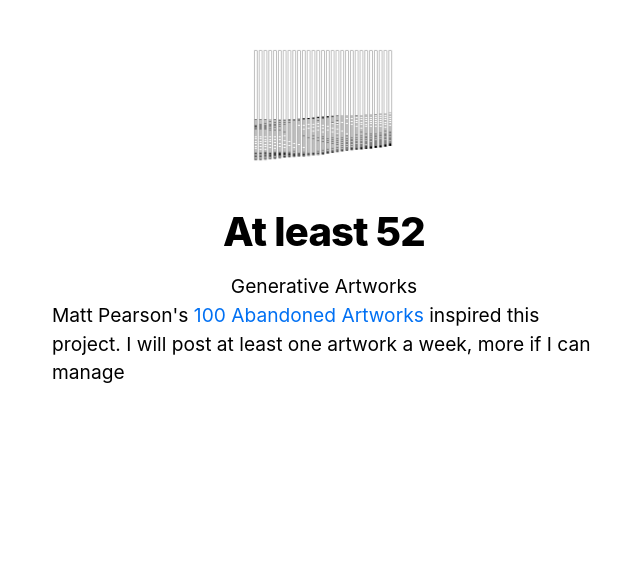
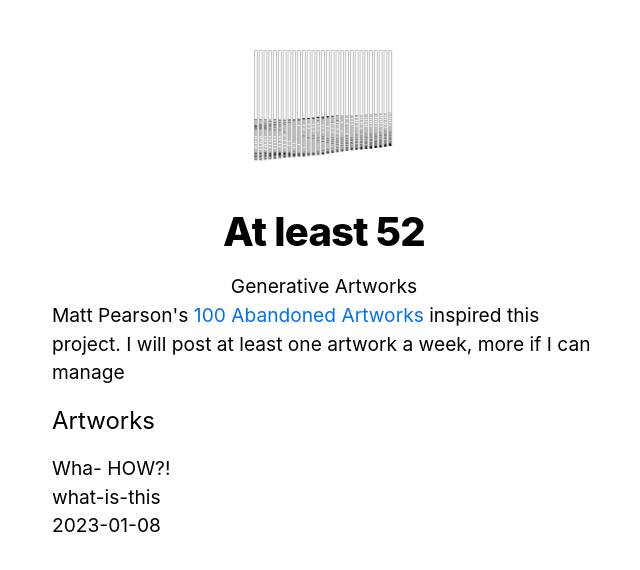
Before and after one commit to SazedWorldbringer/atleast52, a Next.js app: page / in a window 1280 px wide. Shown: the top 570 px of the page, without its empty margins (316-956 px from the left). Built offline with nearby package versions, Linux system fonts and the light colour scheme.

Commit message:
feat: read and render artwork md files

```diff
--- a/pages/index.js
+++ b/pages/index.js
@@ -2,8 +2,18 @@
 import Link from 'next/link';
 import Layout, { siteTitle } from '../components/layout';
 import utilStyles from '../styles/utils.module.css';
+import { getSortedPostsData } from '../lib/artworks.js'
 
-export default function Home() {
+export async function getStaticProps() {
+  const allPostsData = getSortedPostsData();
+  return {
+    props: {
+      allPostsData,
+    }
+  }
+}
+
+export default function Home({ allPostsData }) {
   return (
     <Layout home>
       <Head>
@@ -15,6 +25,20 @@
           I will post at least one artwork a week, more if I can manage
         </p>
       </section>
+    <section className={`${utilStyles.headingMd} ${utilStyles.padding1px}`}>
+     <h2 className={utilStyles.headingLg}>Artworks</h2>
+        <ul className={utilStyles.list}>
+          {allPostsData.map(({ id, date, title }) => (
+            <li className={utilStyles.listItem} key={id}>
+              {title}
+              <br />
+              {id}
+              <br />
+              {date}
+            </li>
+          ))}
+        </ul>
+    </section>
     </Layout>
   );
 }
```
